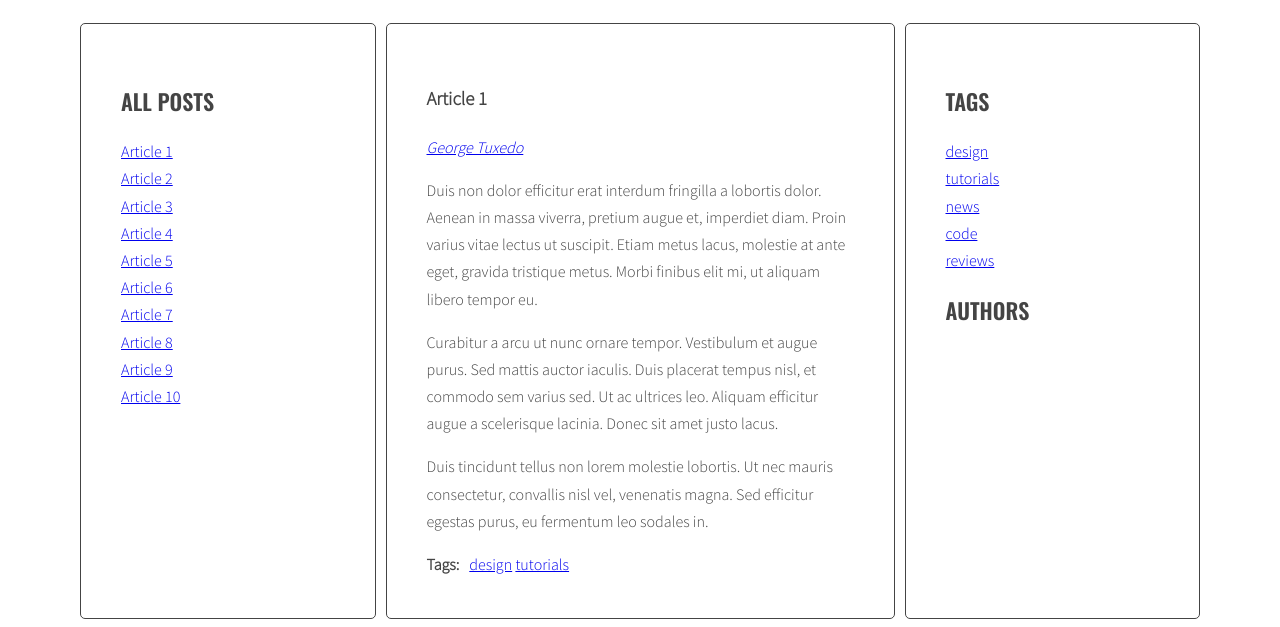
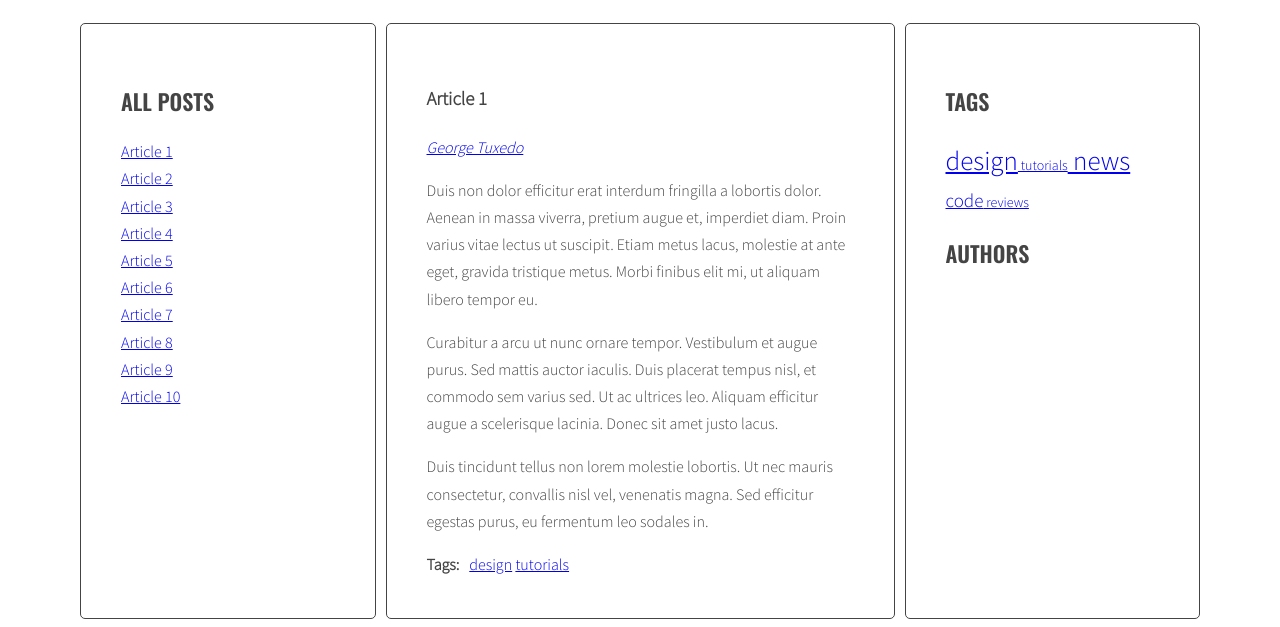
Before and after one commit to kojak01/website-from-js, a website: page index.html in a window 1280 px wide. Shown: the part 220-847 px from the top of the page. Drawn offline with nearby package versions, Linux system fonts and the light colour scheme.

Commit message:
add css to Cloud Tags

```diff
--- a/js/script.js
+++ b/js/script.js
@@ -130,10 +130,7 @@ function generateTags(){
   /* [NEW] START LOOP: for each tag in allTags: */
   for(let tag in allTags){
     /* [NEW] generate code of a link and add it to allTagsHTML */
-    const tagLinkHTML = '<li><a href="#tag-' + tag + '" class="' + calculateTagClass(allTags[tag], tagsParams) + '"><span>' + tag + /*' (' + allTags[tag] + ') ' +*/ '</span></a></li>';
-    console.log('tagLinkHTML:', tagLinkHTML);
-    allTagsHTML += tagLinkHTML;
-    console.log('tagi html', allTagsHTML);
+    allTagsHTML += '<li><a href="#tag-' + tag + '" class="' + calculateTagClass(allTags[tag], tagsParams) + '"> ' + tag + '</a></li>';
   }
   /* [NEW] END LOOP: for each tag in allTags: */
 
--- a/sass/style.scss
+++ b/sass/style.scss
@@ -90,6 +90,31 @@ body {
     display: inline-block;
   }
 }
+/* Tags */
+
+.tags li {
+  display: inline;
+}
+
+.tag-size-1 {
+  font-size: 14px;
+}
+
+.tag-size-2 {
+  font-size: 16px;
+}
+
+.tag-size-3 {
+  font-size: 19px;
+}
+
+.tag-size-4 {
+  font-size: 23px;
+}
+
+.tag-size-5 {
+  font-size: 27px;
+}
 
 /* Authors */
 
```
Also changed, not shown: sass/style.css, 1 other file.
